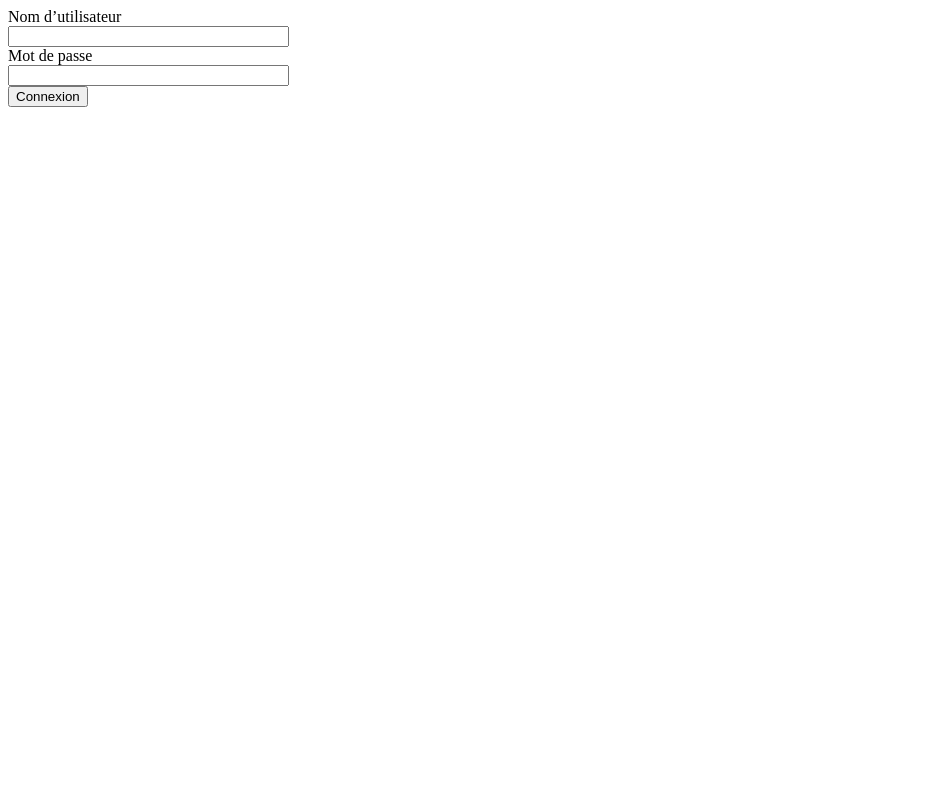
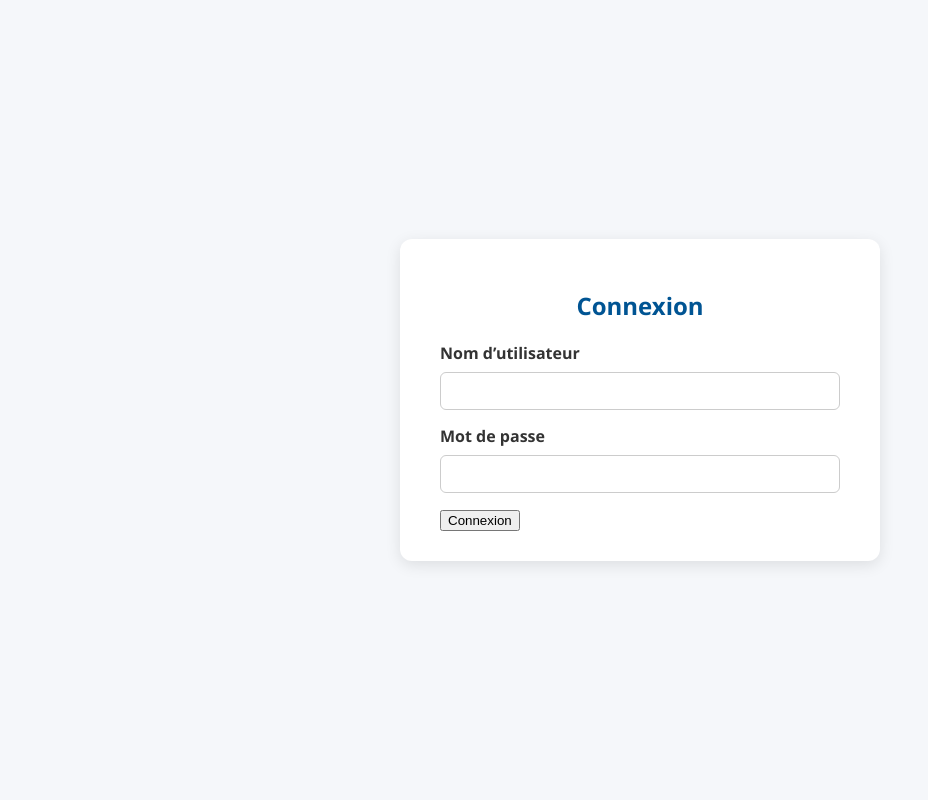
Before and after one commit to ArseneMax/stagelisv, a Flask app: page /login in a window 1280 px wide. Shown: the whole page, without its empty margins (0-928 px from the left). Run offline with Flask 3, Linux system fonts and the light colour scheme.

Commit message:
css pour formulaire du login

```diff
--- a/src/sitestage/views/templates/login.html
+++ b/src/sitestage/views/templates/login.html
@@ -1,32 +1,105 @@
 <!DOCTYPE html>
-<html lang="en">
+<html lang="fr">
 <head>
     <meta charset="UTF-8">
-    <title>Title</title>
+    <title>Connexion</title>
+    <style>
+        body {
+            font-family: 'Segoe UI', sans-serif;
+            background: #f5f7fa;
+            display: flex;
+            justify-content: center;
+            align-items: center;
+            height: 100vh;
+            margin: 0;
+        }
+
+        .form-container {
+            background-color: white;
+            padding: 30px 40px;
+            border-radius: 12px;
+            box-shadow: 0 4px 15px rgba(0, 0, 0, 0.1);
+            width: 100%;
+            max-width: 400px;
+        }
+
+        h2 {
+            margin-bottom: 20px;
+            color: #005493;
+            text-align: center;
+        }
+
+        label {
+            display: block;
+            margin-bottom: 8px;
+            color: #333;
+            font-weight: 600;
+        }
+
+        input[type="text"],
+        input[type="password"] {
+            width: 100%;
+            padding: 10px 12px;
+            margin-bottom: 15px;
+            border: 1px solid #ccc;
+            border-radius: 6px;
+            font-size: 14px;
+            box-sizing: border-box;
+        }
+
+        .error {
+            color: red;
+            font-size: 12px;
+            margin-top: -10px;
+            margin-bottom: 10px;
+        }
+
+        button {
+            background-color: #005493;
+            color: white;
+            padding: 10px 20px;
+            border: none;
+            border-radius: 6px;
+            font-size: 16px;
+            cursor: pointer;
+            width: 100%;
+            transition: background-color 0.3s ease;
+        }
+
+        button:hover {
+            background-color: #004173;
+        }
+
+    </style>
 </head>
 <body>
+
+<div class="form-container">
+    <h2>Connexion</h2>
     <form method="POST">
         {{ form.hidden_tag() }}
 
         <div>
-        {{ form.username.label }}<br>
+            {{ form.username.label }}
             {{ form.username(size=32) }}
             {% for error in form.username.errors %}
-            <span style="color: red;">{{ error }}</span>
+                <div class="error">{{ error }}</div>
             {% endfor %}
         </div>
 
         <div>
-        {{ form.password.label }}<br>
+            {{ form.password.label }}
             {{ form.password(size=32) }}
             {% for error in form.password.errors %}
-            <span style="color: red;">{{ error }}</span>
+                <div class="error">{{ error }}</div>
             {% endfor %}
         </div>
 
         <div>
-        {{ form.submit() }}
+            {{ form.submit(class="btn") }}
         </div>
     </form>
+</div>
+
 </body>
 </html>
```
Lines whose indentation alone changed are shown as unchanged.
